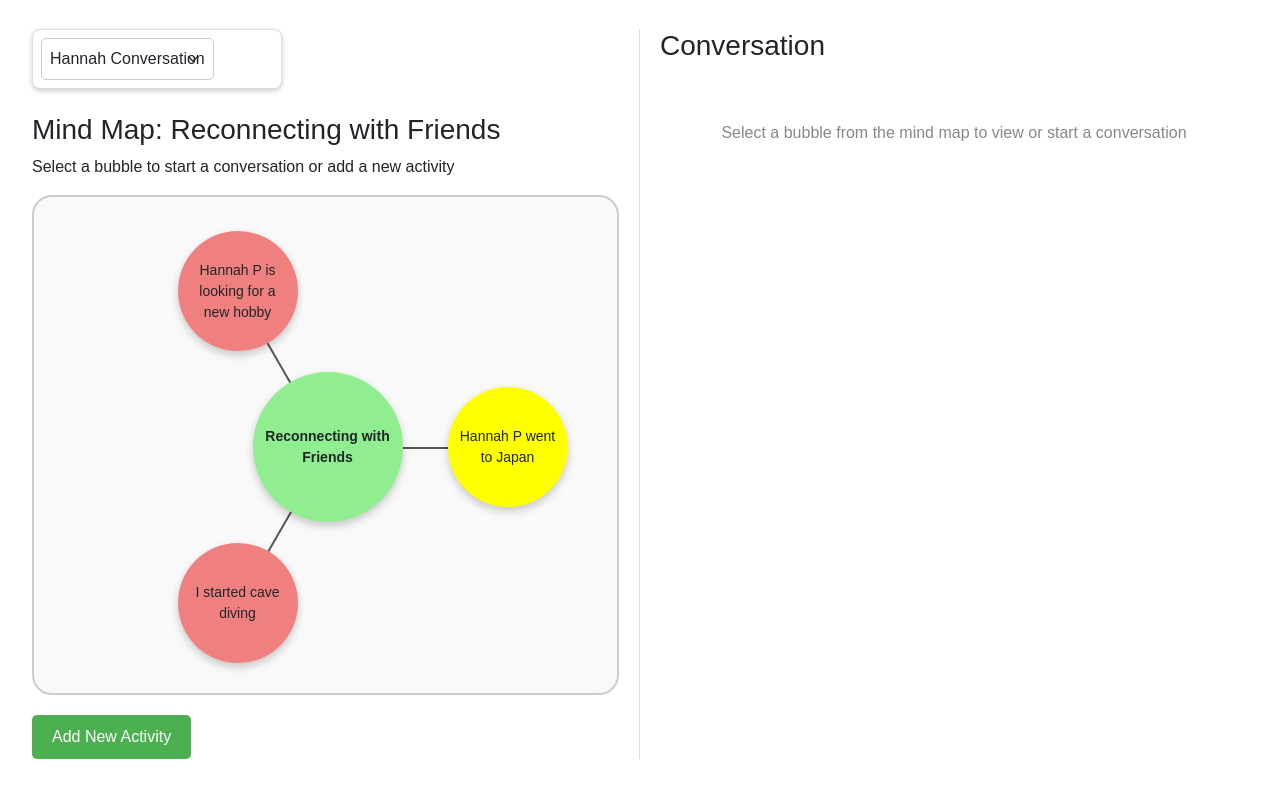
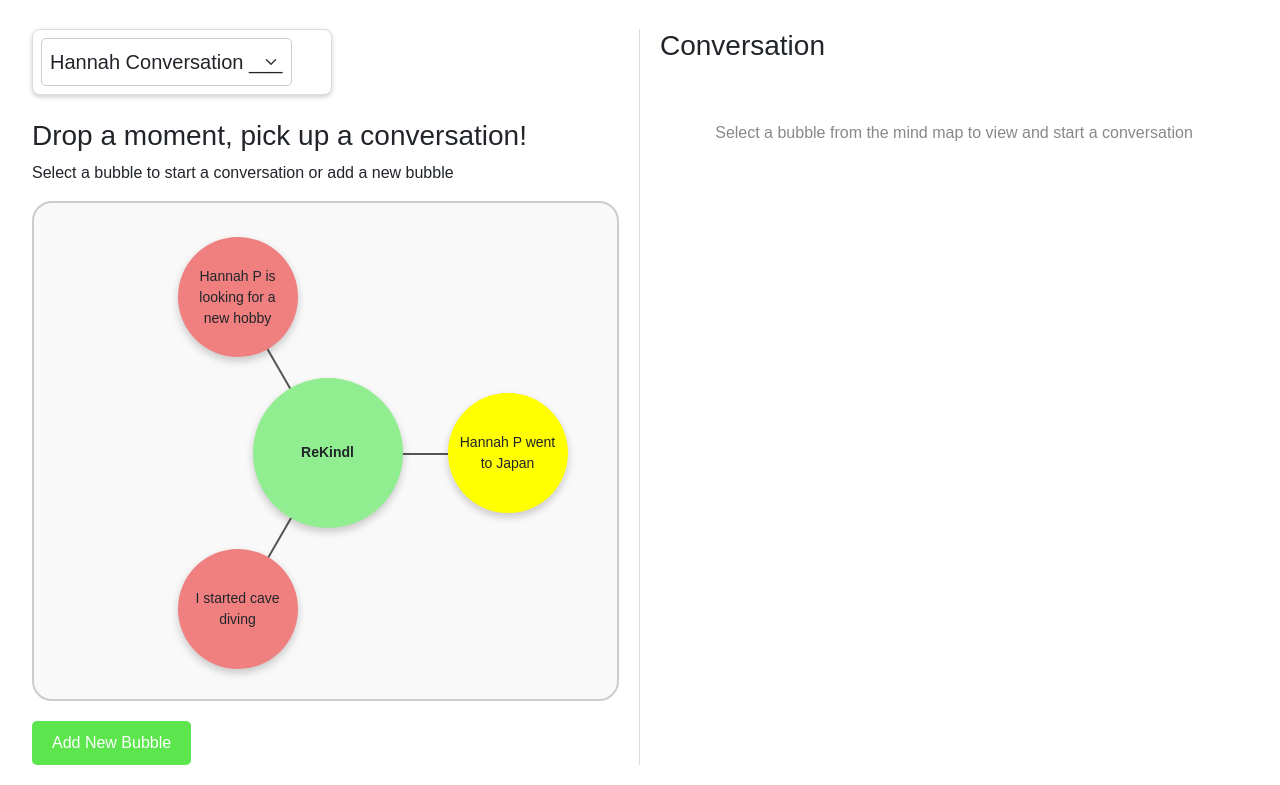
Before and after one commit to bunmi-eo/HuddleHiveHackathon, a plain HTML site: page res/mind_map.html in a window 1280 px wide. Shown: the part 69-854 px from the top of the page. Drawn offline with nearby package versions, Linux system fonts and the light colour scheme.

Commit message:
finalising the code

```diff
--- a/res/mind_map.html
+++ b/res/mind_map.html
@@ -4,6 +4,7 @@
     <meta charset="UTF-8">
     <title>Mind Map with Conversation</title>
     <link href="https://cdn.jsdelivr.net/npm/bootstrap@5.3.3/dist/css/bootstrap.min.css" rel="stylesheet" integrity="sha384-QWTKZyjpPEjISv5WaRU9OFeRpok6YctnYmDr5pNlyT2bRjXh0JMhjY6hW+ALEwIH" crossorigin="anonymous">
+
     <!--Inline css because icba-->
     <style>
         body {
@@ -95,7 +96,7 @@
             padding: 10px 20px;
             font-size: 16px;
             cursor: pointer;
-            background-color: #4CAF50;
+            background-color: #5ce54d;
             color: white;
             border: none;
             border-radius: 5px;
@@ -173,7 +174,7 @@
             color: #888;
         }
         .filter-container {
-            width: 250px; /* Increase width to display text properly */
+            width: 300px;
             background: white;
             padding: 8px;
             border: 1px solid #ddd;
@@ -182,16 +183,16 @@
         }
 
         .filter-container select {
-            width: 100%; /* Make the select element fit the container */
+            width: 150px;
             padding: 8px;
-            font-size: 16px; /* Increase font size for readability */
+            font-size: 20px;
             border-radius: 5px;
             border: 1px solid #ccc;
             background-color: #fff;
         }
 
         #conversation-filter {
-            width: 100%; /* Ensure the select element is fully extended */
+            width: 60%;
         }
 
 
@@ -200,31 +201,30 @@
 <body>
 
 <div class="container-fluid">
-    <h2 class="text-center mt-3 mb-4">Interactive Mind Map with Conversations</h2>
+    <h2 class="text-center mt-3 mb-4">Start Chatting with a Mind Map!</h2>
 
     <div class="page-container">
-        <!-- Left Panel - Mind Map -->
-
+        <!-- Left side-->
         <div class="left-panel">
             <div class="filter-container">
                 <select id="conversation-filter" class="form-select w-auto">
-                    <option value="mind_map.html">Hannah Conversation   </option>
-                    <option value="multipeeps_mindmap.html">School Friend Group  </option>
+                    <option value="mind_map.html">Hannah Conversation ___</option>
+                    <option value="multipeeps_mindmap.html">School Friend Group ___</option>
                 </select>
             </div>
             <br>
-            <h3>Mind Map: Reconnecting with Friends</h3>
-            <p>Select a bubble to start a conversation or add a new activity</p>
+            <h3>Drop a moment, pick up a conversation!</h3>
+            <p>Select a bubble to start a conversation or add a new bubble</p>
             <div id="mind-map-container"></div>
-            <button class="add-activity-btn" id="add-activity-btn">Add New Activity</button>
+            <button class="add-activity-btn" id="add-activity-btn">Add New Bubble</button>
         </div>
 
-        <!-- Right Panel - Conversation -->
+        <!-- Right Panel -->
         <div class="right-panel">
             <h3>Conversation</h3>
             <div id="conversation-area">
                 <div class="no-selection-message" id="no-selection">
-                    <p>Select a bubble from the mind map to view or start a conversation</p>
+                    <p>Select a bubble from the mind map to view and start a conversation</p>
                 </div>
                 <div id="conversation-container" class="conversation-container" style="display: none;">
                     <div class="conversation-header" id="conversation-title">Conversation Title</div>
@@ -242,13 +242,12 @@
 <script>
     // Wait for DOM to be fully loaded
     document.addEventListener('DOMContentLoaded', function() {
-        // Get the container
         const container = document.getElementById('mind-map-container');
         const containerRect = container.getBoundingClientRect();
         const centerX = containerRect.width / 2;
         const centerY = containerRect.height / 2;
 
-        // Conversation elements
+        // Conversation elements to
         const conversationContainer = document.getElementById('conversation-container');
         const noSelectionMessage = document.getElementById('no-selection');
         const conversationTitle = document.getElementById('conversation-title');
@@ -256,7 +255,7 @@
         const messageInput = document.getElementById('message-input');
         const sendButton = document.getElementById('send-btn');
 
-        // Store of conversations by node ID
+        // Store conversations by their node id
         const conversations = {
             'node1': [
                 { author: 'You', text: 'I heard you went to Japan! How was it?', time: '10:30 AM', isUser: true },
@@ -287,12 +286,12 @@
         // Create center node
         const centerNode = document.createElement('div');
         centerNode.className = 'node center-node';
-        centerNode.textContent = 'Reconnecting with Friends';
+        centerNode.textContent = 'ReKindl';
         centerNode.style.left = (centerX - 75) + 'px';
         centerNode.style.top = (centerY - 75) + 'px';
         container.appendChild(centerNode);
 
-        // Function to calculate position based on angle and distance
+        // Function to calculate position based on angle and distance (so ewual)
         function calculatePosition(angle, distance) {
             const radian = angle * Math.PI / 180;
             return {
@@ -317,7 +316,7 @@
             return connection;
         }
 
-        // Function to display conversation for a node
+        // Function to display conversation for a bubble node
         function displayConversation(nodeId, nodeName) {
             // Clear any selected node styling
             const allNodes = document.querySelectorAll('.node');
@@ -331,8 +330,6 @@
 
             // Update conversation title
             conversationTitle.textContent = `Conversation about: ${nodeName}`;
-
-            // Clear previous messages
             messagesContainer.innerHTML = '';
 
             // Show conversation container, hide no selection message
@@ -414,7 +411,7 @@
 
         // Function to add new activity
         function addActivity() {
-            const activityName = prompt("Enter a new activity name:");
+            const activityName = prompt("Enter a new bubble:");
             if (activityName && activityName.trim() !== '') {
                 // Calculate new angle (evenly distribute nodes)
                 const newAngle = activities.length > 0 ?
@@ -487,7 +484,7 @@
             setTimeout(() => {
                 if (selectedNode && conversations[selectedNode.id]) {
                     // Get friend name from the node name
-                    let friendName = "Friend";
+                    let friendName = "Hannah P";
                     if (selectedNode.name.includes("Hannah P")) {
                         friendName = "Hannah P";
                     }
@@ -521,7 +518,7 @@
             if (context.includes("Japan")) {
                 return "Japan was amazing! The food, culture, and people were all incredible. We should plan a trip together sometime!";
             } else if (context.includes("cave diving")) {
-                return "Hmm, perhaps if you try it in a safe place fir";
+                return "Hmm, perhaps if you try it in a safe place first";
             } else if (context.includes("hobby")) {
                 return "I've been thinking about trying pottery. Have you ever done that?";
             } else {
```
Also changed, not shown: res/multipeeps_mindmap.html (+24 -21 lines).
